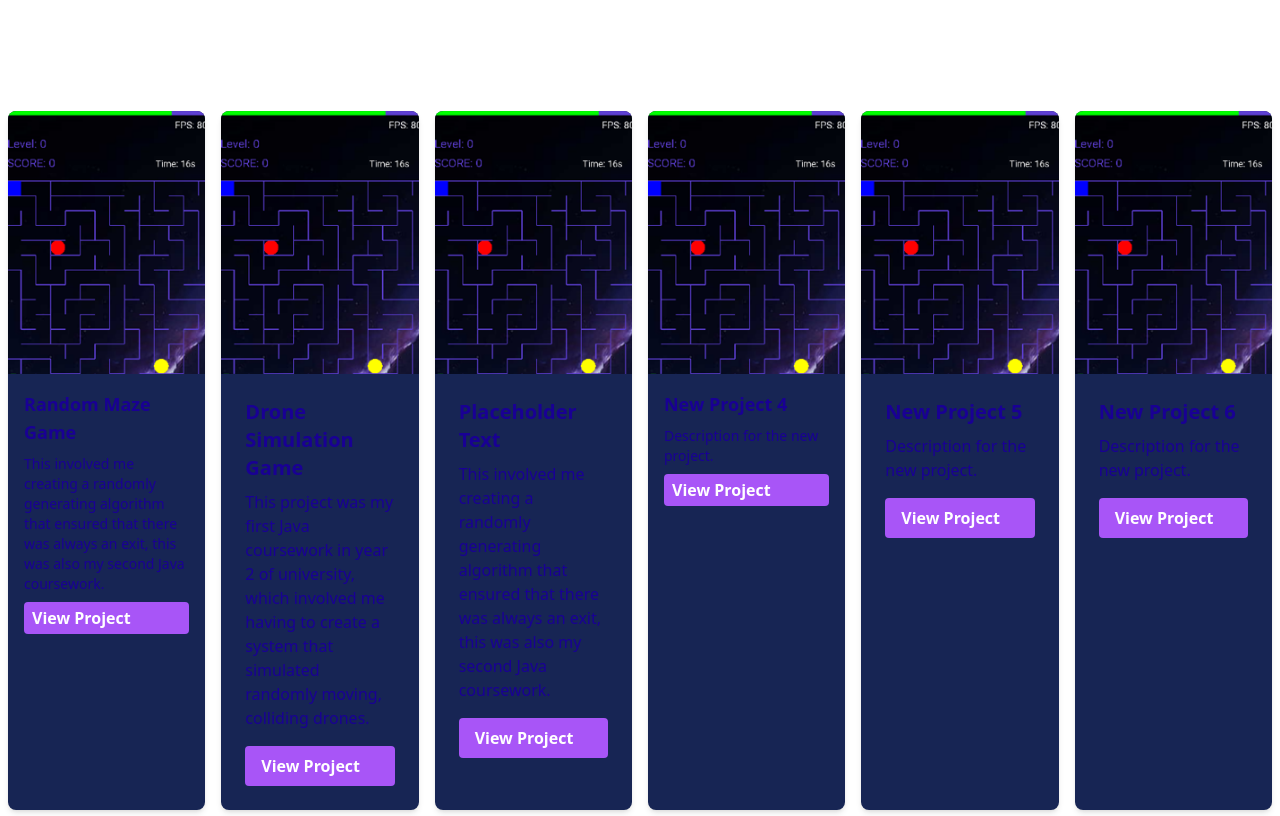
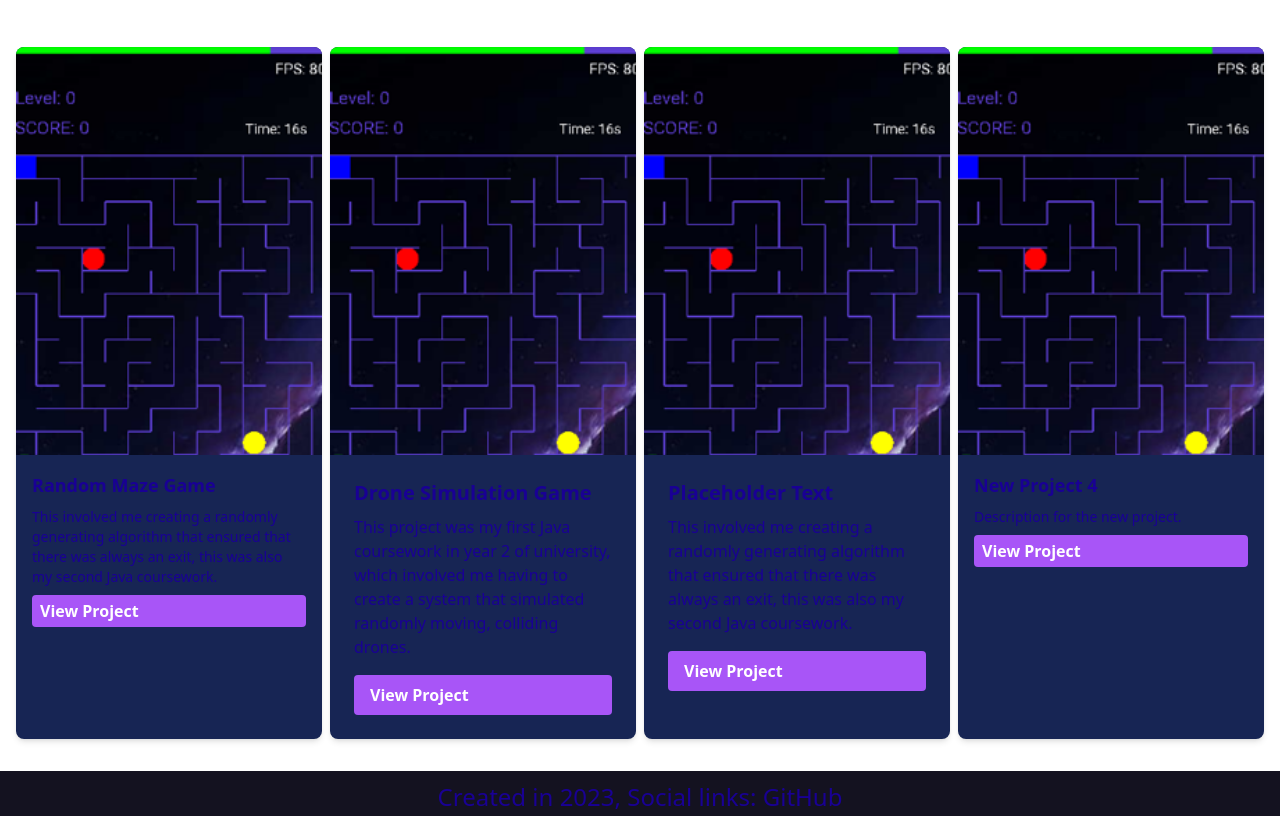
Before and after one commit to callumeppz/BitJump_WebPage, a website: page dist/index.html in a window 1280 px wide. Shown: the part 1435-2251 px from the top of the page. Drawn offline with nearby package versions, Linux system fonts and the light colour scheme; files that its build step writes are made by us from their sources.

```diff
--- a/dist/index.html
+++ b/dist/index.html
@@ -88,13 +88,14 @@
                         </div>
 
 
-                        <div class="flex flex-col text-center p-8 md:w-1/2 lg:w-2/3">
+                        <div class="flex flex-col text-center md:w-1/2 lg:w-2/3">
                             <script src="ClickQuery.js"></script>
                             <script>$(document).ready(function(){
                                 $('.menu-products').on('click', function(){
                                     $(this).find('.dropdown-products').toggle();
                                 });
-                            });</script>
+                            });
+                            </script>
                                 <h4>Experience</h4>
                                 <ul>
                                     <li id="menu-products">
@@ -135,8 +136,10 @@
                             </ul>
                         </div>
                     </div>
+
+
                 <!-- Project Container -->
-                <div class="grid grid-cols-2 md:grid-cols-4 lg:grid-cols-6 gap-4 px-2">
+                <div class="grid grid-cols-1 px-4; md:grid-cols-2 lg:grid-cols-4 gap-2 px-4">
                     <!-- Project Card 1 -->
                     <div class="bg-blue-950 rounded-lg overflow-hidden shadow-md w-90">
                         <img class="w-full h-auto" src="mazegame.png" alt="Random Maze Game">
@@ -177,33 +180,7 @@
                         </div>
                     </div>
 
-                    <!-- Duplicate and adjust for Card 5 -->
-                    <div class="bg-blue-950 rounded-lg overflow-hidden shadow-md">
-                        <img class="w-full h-auto" src="mazegame.png" alt="New Project 5">
-                        <div class="p-6">
-                            <p class="font-bold text-xl mb-2">New Project 5</p>
-                            <p class=" text-base">Description for the new project.</p>
-                            <a href="Project5.html" class="block mt-4 bg-purple-500 hover:bg-purple-700 text-white font-bold py-2 px-4 rounded">View Project</a>
-                        </div>
-                    </div>
-
-                    <!-- Duplicate and adjust for Card 6 -->
-                    <div class="bg-blue-950 rounded-lg overflow-hidden shadow-md">
-                        <img class="w-full h-auto" src="mazegame.png" alt="New Project 6">
-                        <div class="p-6">
-                            <p class="font-bold text-xl mb-2">New Project 6</p>
-                            <p class=" text-base">Description for the new project.</p>
-                            <a href="Project6.html" class="block mt-4 bg-purple-500 hover:bg-purple-700 text-white font-bold py-2 px-4 rounded">View Project</a>
-                        </div>
-                    </div>
                 </div>
-
-
-
-
-
-
-
 
     <!-- Footer for Social Links -->
     <footer class="mt-8">
```
Also changed, not shown: dist/output.css.
